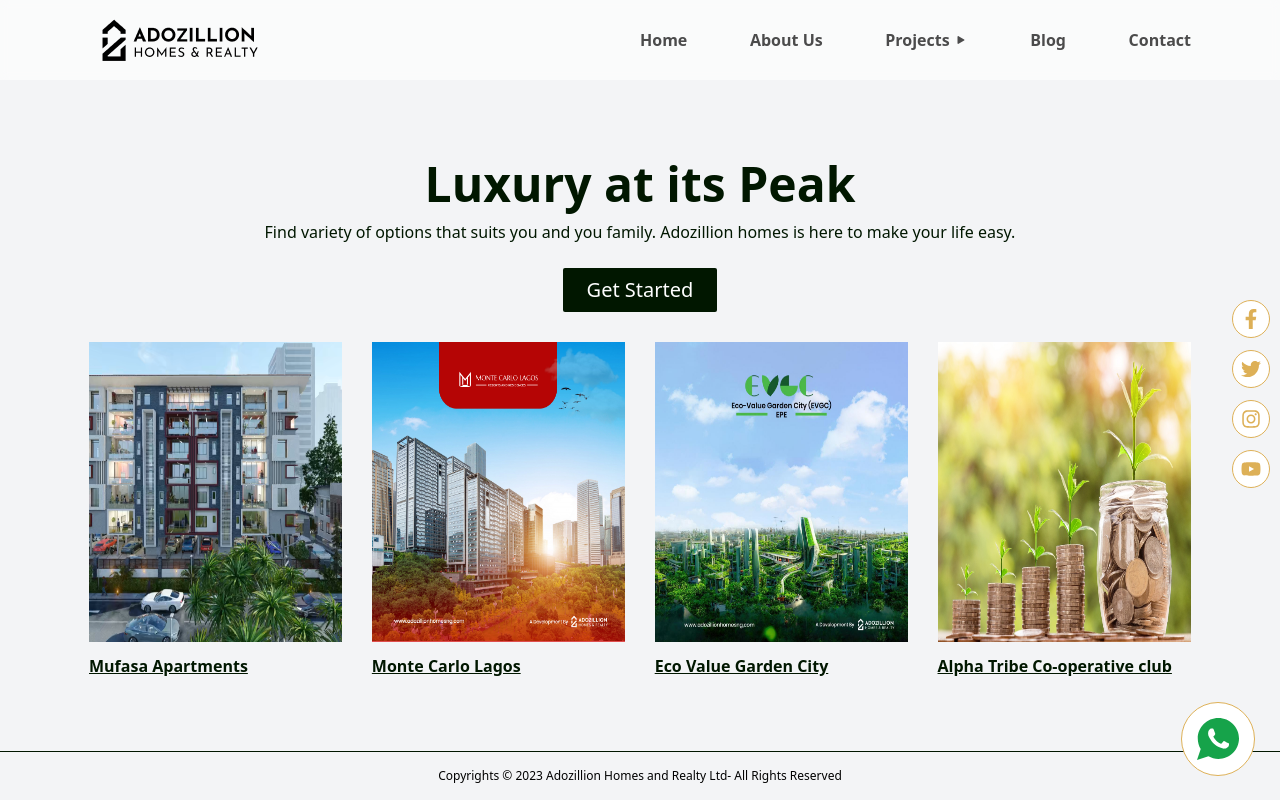
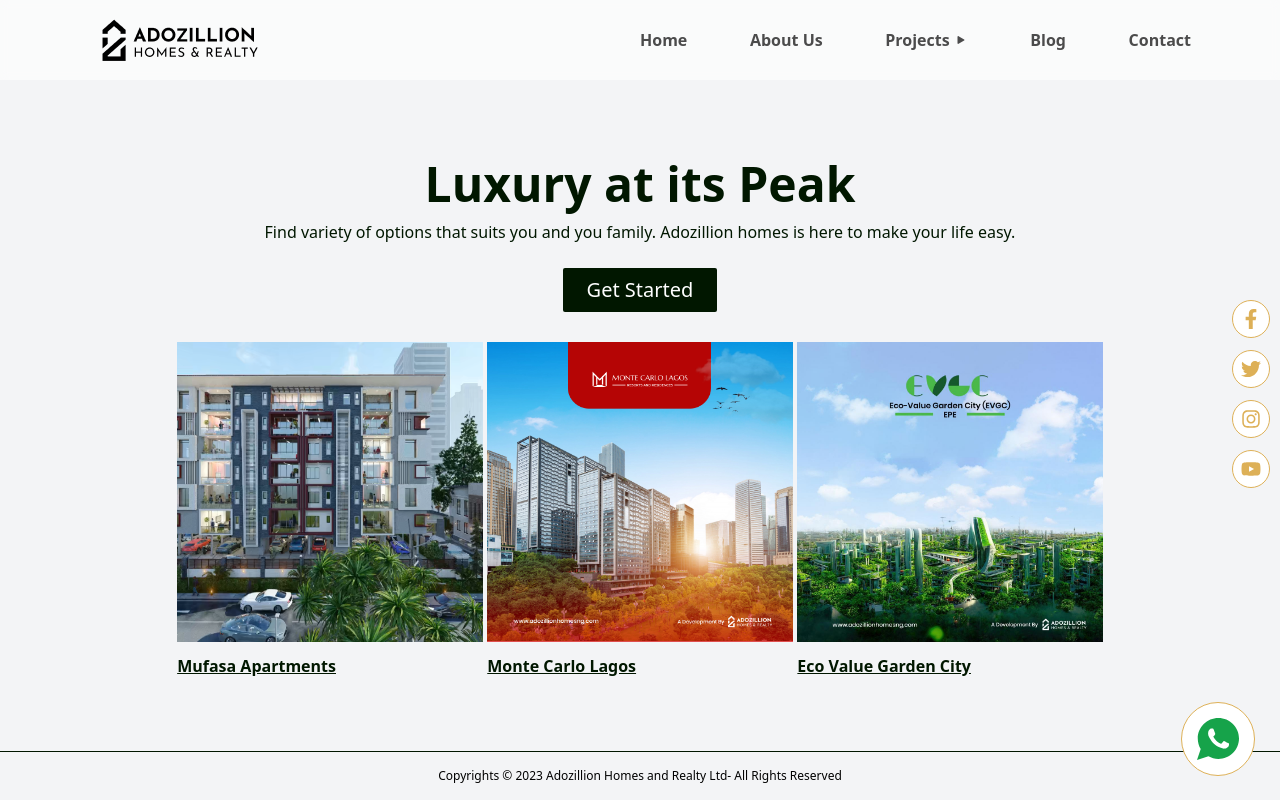
Before and after one commit to toluhikay/adozillion, a React (Create React App) app: page / in a window 1280 px wide. Built offline with nearby package versions, Linux system fonts and the light colour scheme.

Commit message:
removed alpha club

```diff
--- a/package.json
+++ b/package.json
@@ -26,7 +26,7 @@
   },
   "scripts": {
     "start": "react-scripts start",
-    "build": "react-scripts build",
+    "build": "GENERATE_SOURCEMAP=false react-scripts build",
     "test": "react-scripts test",
     "eject": "react-scripts eject"
   },
--- a/src/components/NavBar.tsx
+++ b/src/components/NavBar.tsx
@@ -22,7 +22,7 @@
         { id: 1, projectLink: "https://www.montecarlolagos.com/", projectName: "Monte Carlo Lagos" },
         { id: 4, projectLink: "https://mufasaapartments.com/", projectName: "Mufasa Apartment" },
         { id: 3, projectLink: "eco_value_garden_city", projectName: "Eco Value Garden City" },
-        { id: 2, projectLink: "alpha_tribe", projectName: "Alpha Tribe Co-operative club" },
+        // { id: 2, projectLink: "alpha_tribe", projectName: "Alpha Tribe Co-operative club" },
         // { id: 4, projectLink: "", projectName: "" },
       ],
     },
--- a/src/pages/LandingPage1.tsx
+++ b/src/pages/LandingPage1.tsx
@@ -10,7 +10,7 @@
     { id: 2, img: Fresh2, name: "Mufasa Apartments", link: "https://mufasaapartments.com/" },
     { id: 1, img: Fresh1, name: "Monte Carlo Lagos", link: "https://www.montecarlolagos.com/" },
     { id: 4, img: Evgc, name: "Eco Value Garden City", link: "/eco_value_garden_city" },
-    { id: 4, img: AlphaPicture, name: "Alpha Tribe Co-operative club", link: "/alpha_tribe" },
+    // { id: 4, img: AlphaPicture, name: "Alpha Tribe Co-operative club", link: "/alpha_tribe" },
   ];
   const DATE = new Date().getFullYear();
   const navigate = useNavigate();
@@ -27,7 +27,7 @@
       <div data-aos="fade-left" data-aos-delay="500" className="flex flex-wrap md:justify-between mb-[100px] lg:px-[89px] mt-[30px] px-[30px]">
         {ProjectData.map((item, index) => {
           return (
-            <div className="md:w-[23%] md:mx-0 sm:mx-[20%] w-full md:mb-0 mb-3 text-secondary" key={item.id}>
+            <div className="md:w-[33%] md:mx-0 sm:mx-[20%] w-full md:mb-0 mb-3 text-secondary" key={item.id}>
               <img src={item.img} className="w-full h-auto lg:h-[250px] xl:h-[300px]" alt="" />
               <Link to={item.link} target={index === 0 || index === 1 ? "_blank" : "_parent"}>
                 <p className="font-bold py-3 underline cursor-pointer">{item.name}</p>
--- a/src/router/Router.tsx
+++ b/src/router/Router.tsx
@@ -32,12 +32,11 @@
           <Route path="mufasa_apartment" element={<MufasaApartments />} />
 
           <Route element={<ValueGarden />} path="value_garden_city" />
-          <Route element={<Blog />} path="/blog" />
+          {/* <Route element={<Blog />} path="/blog" />  */}
 
           <Route path="blog" element={<Blogs />} />
           <Route element={<ValueGarden />} path="eco_value_garden_city" />
           <Route path="evgc_subform" element={<EvgcSb />} />
-
         </Routes>
       </div>
       {createPortal(<PictureModal />, portals)}
```
